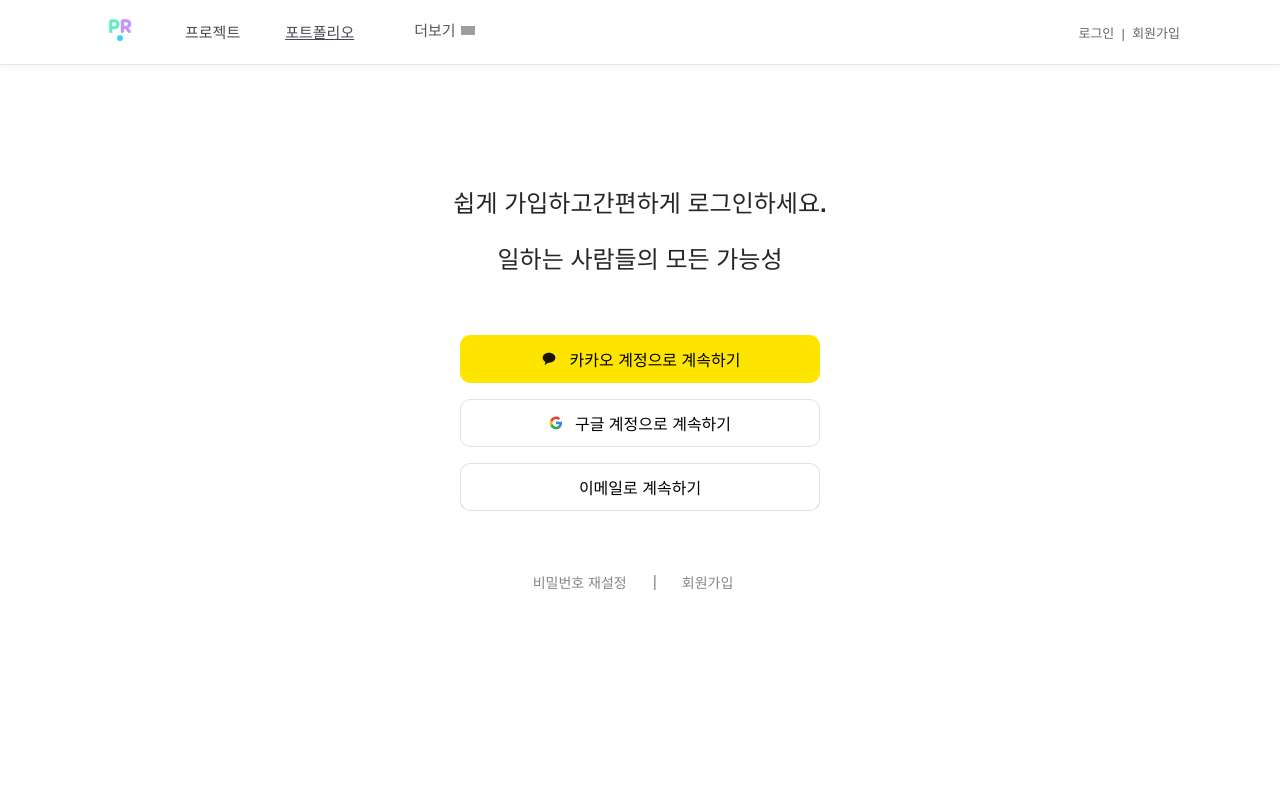
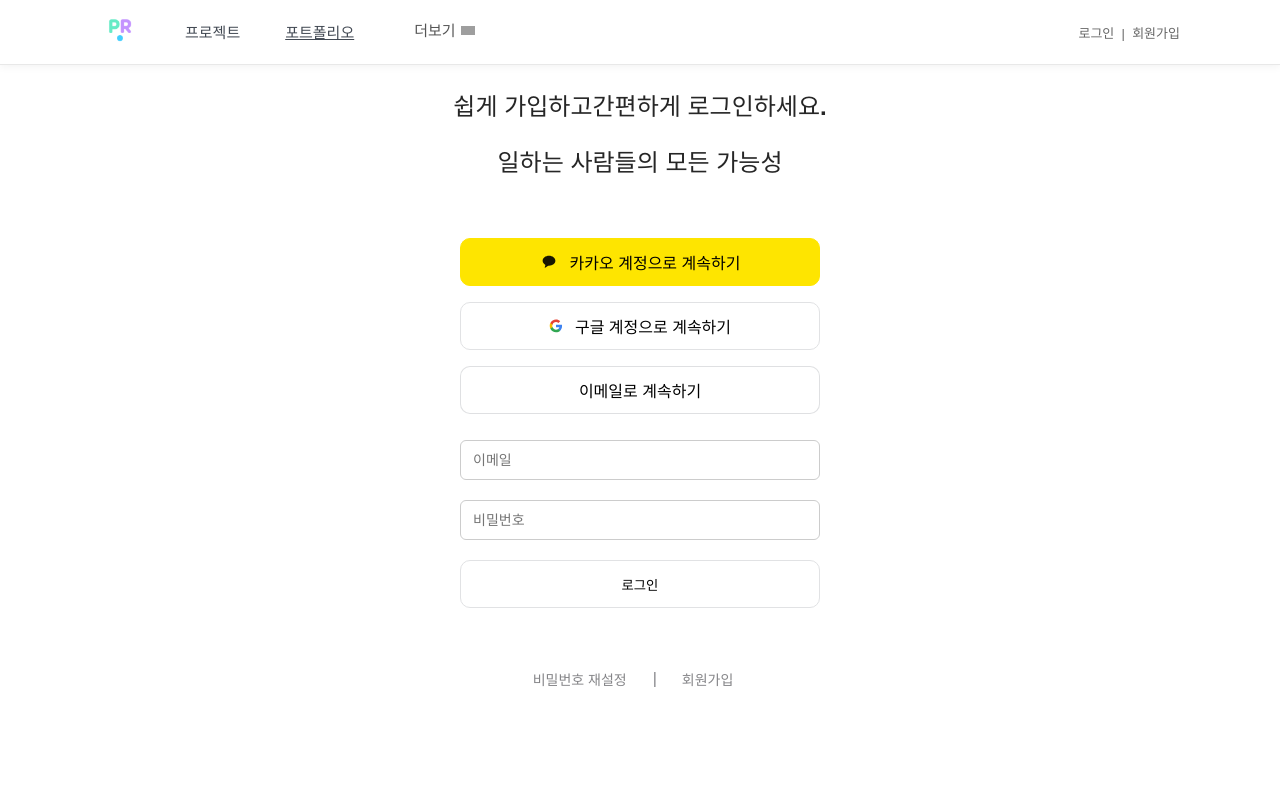
Before and after one commit to PotentialRadar/PR-Front, a Vue app: page /login in a window 1280 px wide. Both pictures are taken after a click on the button "이메일로 계속하기". Shown: the top 800 px of the page. Built offline with nearby package versions, Linux system fonts and the light colour scheme; grey boxes are pictures that could not be loaded; a web font is replaced by a local one.

Commit message:
feat:로그인 사용자 추가

```diff
--- a/package.json
+++ b/package.json
@@ -12,6 +12,7 @@
     "axios": "^1.11.0",
     "bootstrap-icons": "^1.13.1",
     "lodash": "^4.17.21",
+    "pinia": "^3.0.3",
     "vue": "^3.5.17",
     "vue-router": "^4.0.13",
     "vue-toastification": "^2.0.0-rc.5",
--- a/src/App.vue
+++ b/src/App.vue
@@ -1,13 +1,37 @@
 <script setup>
-import AppHeader from '@/components/layout/AppHeader.vue'
-import AppFooter from '@/components/layout/AppFooter.vue'
+import { onMounted } from 'vue';
+import { useUserStore } from '@/stores/userStore';
+
+import AppHeader from '@/components/layout/AppHeader.vue';
+import AppFooter from '@/components/layout/AppFooter.vue';
+
+const userStore = useUserStore();
+
+onMounted(async () => {
+  const token = localStorage.getItem('accessToken'); // ❌ 없으면 로그인 안 됨!
+  if (token) {
+    try {
+      const res = await axios.get('/api/users/me', {
+        headers: {
+          Authorization: `Bearer ${token}`,
+        },
+        withCredentials: true, // 쿠키 기반 로그인 시 필요
+      });
+      userStore.login(token, res.data);
+    } catch (e) {
+      console.error('❌ 토큰으로 유저 조회 실패', e);
+      localStorage.removeItem('accessToken');
+      userStore.logout();
+    }
+  }
+});
 </script>
 
 <template>
   <AppHeader />
-    <main class="main-content">
-      <router-view />
-    </main>
+  <main class="main-content">
+    <router-view />
+  </main>
   <AppFooter />
 </template>
 
--- /dev/null
+++ b/src/api/login.js
@@ -0,0 +1,5 @@
+import axios from 'axios';
+
+export const loginByEmail = async ({ email, password }) => {
+  return await axios.post('/api/login', { email, password });
+};
--- a/src/components/layout/AppHeader.vue
+++ b/src/components/layout/AppHeader.vue
@@ -9,23 +9,38 @@
         </div>
         <nav class="nav-menu">
           <router-link to="/projects" class="nav-item">프로젝트</router-link>
-          <router-link to="/portfolio" class="nav-item portfolio-search">포트폴리오</router-link>
+          <router-link to="/portfolio" class="nav-item portfolio-search"
+            >포트폴리오</router-link
+          >
           <div class="nav-dropdown">
             <span class="dropdown-trigger">더보기</span>
-            <img src="https://api.builder.io/api/v1/image/assets/TEMP/8730bce826a38c42e3781f01f73b07caeccbd593?width=28" alt="더보기" class="dropdown-icon" />
+            <img
+              src="https://api.builder.io/api/v1/image/assets/TEMP/8730bce826a38c42e3781f01f73b07caeccbd593?width=28"
+              alt="더보기"
+              class="dropdown-icon"
+            />
           </div>
         </nav>
       </div>
+
       <div class="header-right">
-        <router-link to="/login" class="auth-link">로그인&nbsp; | &nbsp;회원가입</router-link>
-          <!-- <span class="separator">|</span>
-        <router-link to="/signUp" class="auth-link">회원가입</router-link> -->
+        <template v-if="userStore.isLoggedIn">
+          <router-link to="/mypage" class="auth-link">마이페이지</router-link>
+          <button @click="userStore.logout" class="auth-link">로그아웃</button>
+        </template>
+        <template v-else>
+          <router-link to="/login" class="auth-link"
+            >로그인&nbsp; | &nbsp;회원가입</router-link
+          >
+        </template>
       </div>
     </div>
   </header>
 </template>
 
 <script setup>
+import { useUserStore } from '@/stores/userStore';
+const userStore = useUserStore();
 </script>
 
 <style scoped>
@@ -35,8 +50,8 @@
   display: flex;
   justify-content: center;
   align-items: center;
-  border-bottom: 1px solid #E8E8E8;
-  background: #FFF;
+  border-bottom: 1px solid #e8e8e8;
+  background: #fff;
   position: fixed;
   top: 0;
   left: 0;
@@ -80,7 +95,7 @@
 }
 
 .nav-item:hover {
-  color: #FF7D12;
+  color: #ff7d12;
 }
 
 .portfolio-search {
@@ -123,7 +138,7 @@
 }
 
 .auth-link:hover {
-  color: #FF7D12;
+  color: #ff7d12;
 }
 
 .separator {
--- a/src/router/index.js
+++ b/src/router/index.js
@@ -27,7 +27,7 @@ const routes = [
   {
     path: '/oauth/success',
     name: 'OAuthSuccess',
-    component: () => import('@/views/OAuthSuccess.vue'),
+    component: () => import('@/views/OAuth2Succcess.vue'),
   },
   {
     path: '/signUp',
--- /dev/null
+++ b/src/stores/userStore.js
@@ -0,0 +1,24 @@
+import { defineStore } from 'pinia';
+import { ref } from 'vue';
+
+export const useUserStore = defineStore('user', () => {
+  const isLoggedIn = ref(false);
+  const accessToken = ref('');
+  const userInfo = ref(null);
+
+  const login = (token, info) => {
+    isLoggedIn.value = true;
+    accessToken.value = token;
+    userInfo.value = info;
+    localStorage.setItem('accessToken', token);
+  };
+
+  const logout = () => {
+    isLoggedIn.value = false;
+    accessToken.value = '';
+    userInfo.value = null;
+    localStorage.removeItem('accessToken');
+  };
+
+  return { isLoggedIn, accessToken, userInfo, login, logout };
+});
--- a/src/views/LoginPage.vue
+++ b/src/views/LoginPage.vue
@@ -82,11 +82,29 @@
                 <button
                   class="email-button"
                   type="button"
-                  @click="handleEmailLogin"
+                  @click="toggleEmailForm"
                 >
-                  <!-- [API 연결 지점] 이메일 로그인 연동 (추후 구현) -->
                   <span class="email-button-text">이메일로 계속하기</span>
                 </button>
+
+                <!-- 이메일 입력창은 조건부 렌더링으로 분리 -->
+                <div v-if="showEmailForm" class="email-form">
+                  <input
+                    v-model="email"
+                    type="email"
+                    placeholder="이메일"
+                    class="form-input"
+                  />
+                  <input
+                    v-model="password"
+                    type="password"
+                    placeholder="비밀번호"
+                    class="form-input"
+                  />
+                  <button class="google-button" @click="handleEmailLogin">
+                    로그인
+                  </button>
+                </div>
               </div>
 
               <div class="auth-links">
@@ -110,6 +128,12 @@
 
 <script setup>
 import { KAKAO_AUTH_URL, GOOGLE_AUTH_URL } from '../constants/oauth';
+import { ref } from 'vue';
+import { loginByEmail } from '../api/login';
+const showEmailForm = ref(false); // 👈 버튼 누르면 폼 보이게 할 변수 추가
+
+const email = ref('');
+const password = ref('');
 
 // [API 연결 함수] 카카오 로그인 처리
 const handleKakaoLogin = () => {
@@ -122,8 +146,23 @@ const handleGoogleLogin = () => {
 };
 
 // [API 연결 함수] 이메일 로그인 처리
-const handleEmailLogin = () => {
-  console.log('Email login clicked');
+const handleEmailLogin = async () => {
+  try {
+    const response = await loginByEmail({
+      email: email.value,
+      password: password.value,
+    });
+    const token = response.data.accessToken;
+    document.cookie = `auth-token=${token}; path=/;`;
+    window.location.href = '/';
+  } catch (error) {
+    alert('로그인 실패: ' + error.response?.data?.message);
+  }
+};
+
+// 👉 "이메일로 계속하기" 버튼 클릭 시
+const toggleEmailForm = () => {
+  showEmailForm.value = !showEmailForm.value;
 };
 
 // 비밀번호 재설정
@@ -315,6 +354,21 @@ form {
   margin-top: 30px;
   padding: 0 25px 0 20px;
 }
+.form-input {
+  width: 100%;
+  height: 40px;
+  margin-bottom: 10px;
+  padding: 0 12px;
+  border: 1px solid #ccc;
+  border-radius: 6px;
+  font-size: 14px;
+}
+.email-form {
+  margin-top: 10px;
+  display: flex;
+  flex-direction: column;
+  gap: 10px;
+}
 
 /* Responsive design */
 /* @media (max-width: 1440px) {
--- /dev/null
+++ b/src/views/OAuth2Succcess.vue
@@ -0,0 +1,36 @@
+<script setup>
+import { onMounted } from 'vue';
+import { useRouter } from 'vue-router';
+import { useUserStore } from '@/stores/userStore';
+import axios from 'axios';
+
+const router = useRouter();
+const userStore = useUserStore();
+
+onMounted(async () => {
+  const token = new URLSearchParams(window.location.search).get('token');
+  if (token) {
+    localStorage.setItem('accessToken', token); // ✅ 저장!
+    try {
+      const res = await axios.get('/api/users/me', {
+        headers: {
+          Authorization: `Bearer ${token}`,
+        },
+        withCredentials: true,
+      });
+      userStore.login(token, res.data);
+      router.replace('/');
+    } catch (e) {
+      console.error('❌ 사용자 정보 조회 실패', e);
+      localStorage.removeItem('accessToken');
+      userStore.logout();
+    }
+  } else {
+    router.replace('/login');
+  }
+});
+</script>
+
+<template>
+  <div>로그인 처리 중입니다...</div>
+</template>
```
Also changed, not shown: src/main.js (+10 -8 lines).
